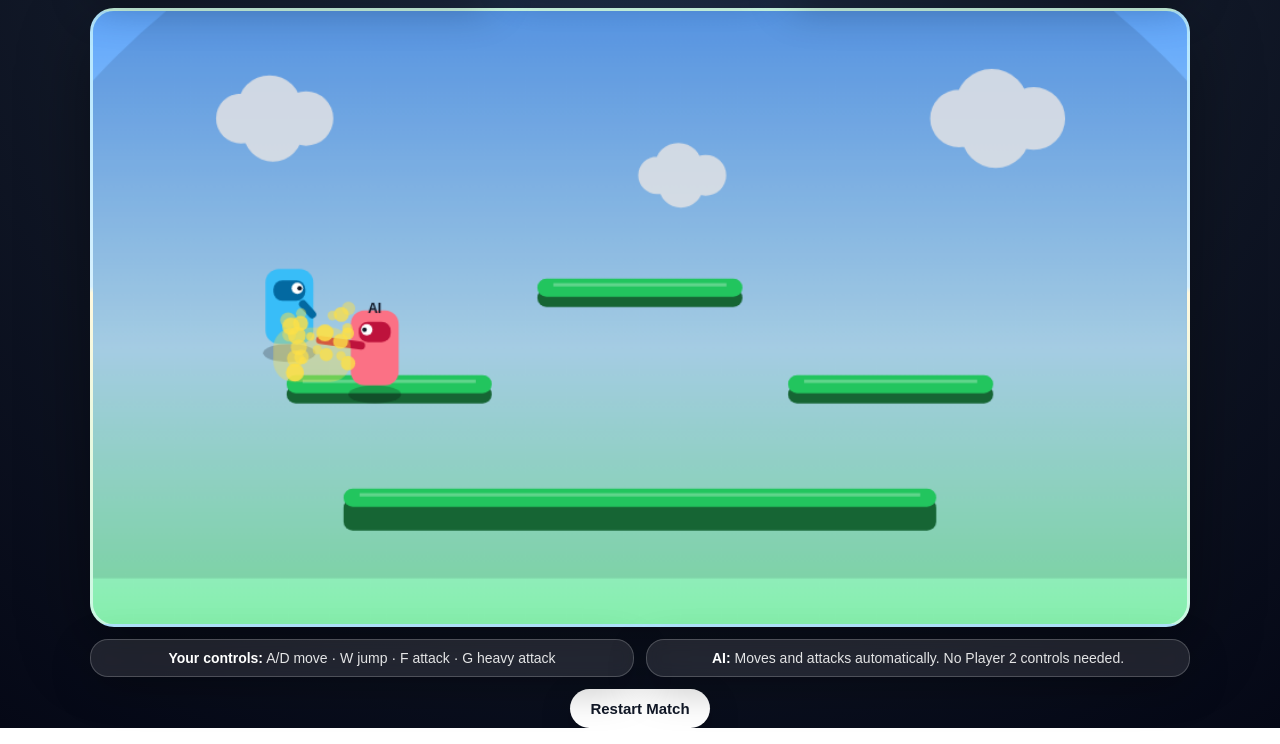
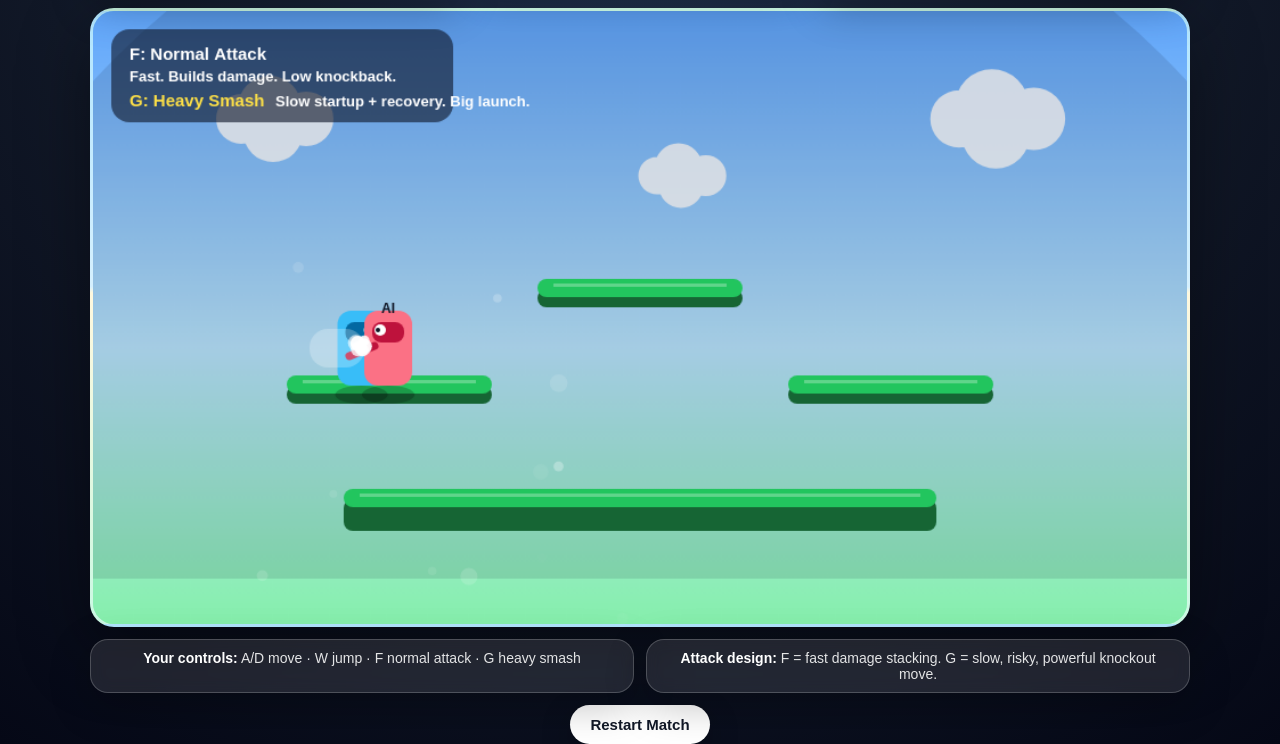
Before and after one commit to runningeggs-creat/test2, a plain HTML site: page index.html in a window 1280 px wide. Shown: the part 154-898 px from the top of the page. Drawn offline with Linux system fonts and the light colour scheme.

Commit message:
Update index.html

```diff
--- a/index.html
+++ b/index.html
@@ -144,7 +144,7 @@
       </div>
 
       <div class="card center-card">
-        Fight the AI. Knock it off the stage.<br />Higher damage = stronger knockback.
+        Normal attack builds damage.<br />Heavy attack has startup risk, but launches hard.
       </div>
 
       <div class="card">
@@ -159,8 +159,8 @@
     <canvas id="game" width="960" height="540"></canvas>
 
     <div class="controls">
-      <div class="card"><b>Your controls:</b> A/D move · W jump · F attack · G heavy attack</div>
-      <div class="card"><b>AI:</b> Moves and attacks automatically. No Player 2 controls needed.</div>
+      <div class="card"><b>Your controls:</b> A/D move · W jump · F normal attack · G heavy smash</div>
+      <div class="card"><b>Attack design:</b> F = fast damage stacking. G = slow, risky, powerful knockout move.</div>
     </div>
 
     <button onclick="resetGame()">Restart Match</button>
@@ -215,12 +215,15 @@
         this.lives = 3;
         this.attackCooldown = 0;
         this.attackTimer = 0;
-        this.heavyTimer = 0;
+        this.heavyStartup = 0;
+        this.heavyActive = 0;
+        this.heavyEndLag = 0;
         this.invincible = 0;
         this.stun = 0;
         this.aiDecisionTimer = 0;
         this.aiMove = 0;
         this.aiWantsJump = false;
+        this.heavyHasHit = false;
       }
 
       respawn() {
@@ -233,6 +236,15 @@
         this.stun = 0;
         this.jumps = 2;
         this.attackCooldown = 35;
+        this.attackTimer = 0;
+        this.heavyStartup = 0;
+        this.heavyActive = 0;
+        this.heavyEndLag = 0;
+        this.heavyHasHit = false;
+      }
+
+      get isBusy() {
+        return this.heavyStartup > 0 || this.heavyActive > 0 || this.heavyEndLag > 0;
       }
 
       update(opponent) {
@@ -240,9 +252,10 @@
 
         if (this.attackCooldown > 0) this.attackCooldown--;
         if (this.attackTimer > 0) this.attackTimer--;
-        if (this.heavyTimer > 0) this.heavyTimer--;
         if (this.invincible > 0) this.invincible--;
         if (this.stun > 0) this.stun--;
+
+        this.updateHeavyState(opponent);
 
         if (this.stun <= 0) {
           if (this.isAI) {
@@ -291,26 +304,53 @@
         }
       }
 
+      updateHeavyState(opponent) {
+        if (this.heavyStartup > 0) {
+          this.heavyStartup--;
+          this.vx *= 0.68;
+          if (this.heavyStartup === 0) {
+            this.heavyActive = 7;
+            this.heavyHasHit = false;
+            burst(this.x + this.w / 2 + this.facing * 35, this.y + 28, '#fde047', 10);
+          }
+        } else if (this.heavyActive > 0) {
+          this.heavyActive--;
+          this.vx *= 0.78;
+          if (!this.heavyHasHit) {
+            this.tryHit(opponent, true);
+          }
+          if (this.heavyActive === 0) {
+            this.heavyEndLag = 28;
+          }
+        } else if (this.heavyEndLag > 0) {
+          this.heavyEndLag--;
+          this.vx *= 0.72;
+        }
+      }
+
       playerControl(opponent) {
-        if (keys['a']) {
+        const canMove = !this.isBusy;
+        const canAct = !this.isBusy;
+
+        if (canMove && keys['a']) {
           this.vx -= 0.85;
           this.facing = -1;
         }
-        if (keys['d']) {
+        if (canMove && keys['d']) {
           this.vx += 0.85;
           this.facing = 1;
         }
 
-        if (keys['w'] && !this.jumpHeld && this.jumps > 0) {
+        if (canMove && keys['w'] && !this.jumpHeld && this.jumps > 0) {
           this.jump();
         }
 
-        if (keys['f'] && !this.attackHeld && this.attackCooldown <= 0) {
-          this.startAttack(opponent, false);
+        if (canAct && keys['f'] && !this.attackHeld && this.attackCooldown <= 0) {
+          this.startNormalAttack(opponent);
         }
 
-        if (keys['g'] && !this.heavyHeld && this.attackCooldown <= 0) {
-          this.startAttack(opponent, true);
+        if (canAct && keys['g'] && !this.heavyHeld && this.attackCooldown <= 0) {
+          this.startHeavyAttack();
         }
 
         this.jumpHeld = keys['w'];
@@ -324,6 +364,8 @@
         const distanceX = opponentCenterX - centerX;
         const absX = Math.abs(distanceX);
         const distanceY = opponent.y - this.y;
+        const canMove = !this.isBusy;
+        const canAct = !this.isBusy;
 
         this.facing = distanceX >= 0 ? 1 : -1;
 
@@ -344,33 +386,37 @@
           } else if (offMainStage && belowStage) {
             this.aiMove = this.x < canvas.width / 2 ? 1 : -1;
             this.aiWantsJump = true;
-          } else if (absX > 75) {
+          } else if (absX > 78) {
             this.aiMove = distanceX > 0 ? 1 : -1;
-            this.aiWantsJump = Math.random() < 0.18 || distanceY < -55;
+            this.aiWantsJump = Math.random() < 0.14 || distanceY < -55;
           } else {
-            this.aiMove = Math.random() < 0.45 ? 0 : -Math.sign(distanceX || 1);
-            this.aiWantsJump = Math.random() < 0.06;
+            this.aiMove = Math.random() < 0.55 ? 0 : -Math.sign(distanceX || 1);
+            this.aiWantsJump = Math.random() < 0.05;
           }
         } else {
           this.aiDecisionTimer--;
         }
 
+        if (canMove) {
           this.vx += this.aiMove * 0.74;
 
           if (this.aiWantsJump && this.jumps > 0) {
             this.jump();
             this.aiWantsJump = false;
           }
+        }
 
         const sameHeightEnough = Math.abs(distanceY) < 80;
-        const closeEnough = absX < 70 && sameHeightEnough;
-        const heavyChance = opponent.damage > 65 ? 0.42 : 0.18;
+        const closeForNormal = absX < 62 && sameHeightEnough;
+        const closeForHeavy = absX < 92 && sameHeightEnough;
+        const opponentHighDamage = opponent.damage >= 75;
+        const opponentNearEdge = opponent.x < 270 || opponent.x > 650;
 
-        if (closeEnough && this.attackCooldown <= 0) {
-          if (Math.random() < heavyChance) {
-            this.startAttack(opponent, true);
-          } else {
-            this.startAttack(opponent, false);
+        if (canAct && this.attackCooldown <= 0) {
+          if (closeForHeavy && opponentHighDamage && opponentNearEdge && Math.random() < 0.28) {
+            this.startHeavyAttack();
+          } else if (closeForNormal && Math.random() < 0.75) {
+            this.startNormalAttack(opponent);
           }
         }
       }
@@ -382,46 +428,73 @@
         burst(this.x + this.w / 2, this.y + this.h, 'white', 7);
       }
 
-      startAttack(opponent, isHeavy) {
-        if (isHeavy) {
-          this.heavyTimer = 18;
-          this.attackCooldown = this.isAI ? 62 : 54;
-        } else {
-          this.attackTimer = 11;
-          this.attackCooldown = this.isAI ? 34 : 26;
+      startNormalAttack(opponent) {
+        this.attackTimer = 10;
+        this.attackCooldown = this.isAI ? 30 : 22;
+        this.tryHit(opponent, false);
       }
 
-        this.tryHit(opponent, isHeavy);
+      startHeavyAttack() {
+        this.heavyStartup = this.isAI ? 28 : 24;
+        this.heavyActive = 0;
+        this.heavyEndLag = 0;
+        this.heavyHasHit = false;
+        this.attackCooldown = this.isAI ? 82 : 74;
+        this.vx *= 0.25;
+        burst(this.x + this.w / 2, this.y + this.h / 2, '#fde047', 6);
       }
 
-      attackBox(isHeavy) {
-        const range = isHeavy ? 68 : 52;
-        const height = isHeavy ? 48 : 36;
+      normalAttackBox() {
         return {
-          x: this.facing === 1 ? this.x + this.w : this.x - range,
-          y: this.y + 15,
-          w: range,
-          h: height
+          x: this.facing === 1 ? this.x + this.w : this.x - 48,
+          y: this.y + 16,
+          w: 48,
+          h: 34
+        };
+      }
+
+      heavyAttackBox() {
+        return {
+          x: this.facing === 1 ? this.x + this.w - 3 : this.x - 82 + 3,
+          y: this.y + 5,
+          w: 82,
+          h: 58
         };
       }
 
       tryHit(opponent, isHeavy) {
-        const box = this.attackBox(isHeavy);
+        const box = isHeavy ? this.heavyAttackBox() : this.normalAttackBox();
         if (opponent.invincible > 0) return;
 
         if (rectsOverlap(box, opponent)) {
-          const damageGain = isHeavy ? 18 : 9;
-          const base = isHeavy ? 8.8 : 5.4;
-          const scaling = opponent.damage * (isHeavy ? 0.074 : 0.047);
+          if (isHeavy) {
+            this.heavyHasHit = true;
             const direction = this.facing;
+            const damageGain = 7;
+            const baseKnockback = 15.5;
+            const scaling = opponent.damage * 0.105;
 
             opponent.damage += damageGain;
-          opponent.vx = direction * (base + scaling);
-          opponent.vy = -(isHeavy ? 8.8 : 6.2) - opponent.damage * 0.012;
-          opponent.stun = isHeavy ? 24 : 13;
-          hitPause = isHeavy ? 8 : 5;
-          screenShake = isHeavy ? 12 : 7;
-          burst(opponent.x + opponent.w / 2, opponent.y + opponent.h / 2, isHeavy ? '#fde047' : '#ffffff', isHeavy ? 23 : 13);
+            opponent.vx = direction * (baseKnockback + scaling);
+            opponent.vy = -7.8 - opponent.damage * 0.012;
+            opponent.stun = 32;
+            hitPause = 12;
+            screenShake = 19;
+            burst(opponent.x + opponent.w / 2, opponent.y + opponent.h / 2, '#fde047', 38);
+          } else {
+            const direction = this.facing;
+            const damageGain = 8;
+            const baseKnockback = 3.4;
+            const scaling = opponent.damage * 0.018;
+
+            opponent.damage += damageGain;
+            opponent.vx = direction * (baseKnockback + scaling);
+            opponent.vy = -4.7;
+            opponent.stun = 11;
+            hitPause = 4;
+            screenShake = 5;
+            burst(opponent.x + opponent.w / 2, opponent.y + opponent.h / 2, '#ffffff', 11);
+          }
         }
       }
 
@@ -436,6 +509,13 @@
         ctx.beginPath();
         ctx.ellipse(0, this.h / 2 + 8, this.w * .55, 8, 0, 0, Math.PI * 2);
         ctx.fill();
+
+        if (this.heavyStartup > 0) {
+          ctx.fillStyle = 'rgba(253,224,71,.35)';
+          ctx.beginPath();
+          ctx.arc(0, 0, 42 + Math.sin(this.heavyStartup * 0.6) * 4, 0, Math.PI * 2);
+          ctx.fill();
+        }
 
         ctx.fillStyle = this.color;
         roundRect(-this.w / 2, -this.h / 2, this.w, this.h, 12);
@@ -456,12 +536,28 @@
         ctx.fill();
 
         ctx.strokeStyle = this.darkColor;
-        ctx.lineWidth = 7;
+        ctx.lineWidth = this.heavyActive > 0 ? 11 : 7;
         ctx.lineCap = 'round';
         ctx.beginPath();
         ctx.moveTo(this.facing * 12, -2);
-        const armReach = this.attackTimer > 0 ? 35 : this.heavyTimer > 0 ? 48 : 20;
-        ctx.lineTo(this.facing * armReach, this.heavyTimer > 0 ? -7 : 7);
+
+        let armReach = 20;
+        let armY = 7;
+        if (this.attackTimer > 0) {
+          armReach = 34;
+          armY = 7;
+        } else if (this.heavyStartup > 0) {
+          armReach = -this.facing * 10;
+          armY = -12;
+        } else if (this.heavyActive > 0) {
+          armReach = 58;
+          armY = -6;
+        } else if (this.heavyEndLag > 0) {
+          armReach = 14;
+          armY = 18;
+        }
+
+        ctx.lineTo(this.facing * armReach, armY);
         ctx.stroke();
 
         if (this.isAI) {
@@ -474,12 +570,37 @@
 
         ctx.restore();
 
-        if (this.attackTimer > 0 || this.heavyTimer > 0) {
-          const isHeavy = this.heavyTimer > 0;
-          const box = this.attackBox(isHeavy);
-          ctx.fillStyle = isHeavy ? 'rgba(253,224,71,.35)' : 'rgba(255,255,255,.28)';
-          roundRect(box.x, box.y, box.w, box.h, 18);
+        if (this.attackTimer > 0) {
+          const box = this.normalAttackBox();
+          ctx.fillStyle = 'rgba(255,255,255,.25)';
+          roundRect(box.x, box.y, box.w, box.h, 16);
           ctx.fill();
+        }
+
+        if (this.heavyActive > 0) {
+          const box = this.heavyAttackBox();
+          ctx.fillStyle = 'rgba(253,224,71,.45)';
+          roundRect(box.x, box.y, box.w, box.h, 20);
+          ctx.fill();
+          ctx.strokeStyle = 'rgba(253,224,71,.9)';
+          ctx.lineWidth = 4;
+          ctx.stroke();
+        }
+
+        if (this.heavyStartup > 0) {
+          ctx.fillStyle = 'rgba(17,24,39,.8)';
+          ctx.font = '900 14px Arial';
+          ctx.textAlign = 'center';
+          ctx.fillText('CHARGING', this.x + this.w / 2, this.y - 12);
+          ctx.textAlign = 'left';
+        }
+
+        if (this.heavyEndLag > 0) {
+          ctx.fillStyle = 'rgba(17,24,39,.75)';
+          ctx.font = '900 13px Arial';
+          ctx.textAlign = 'center';
+          ctx.fillText('RECOVERING', this.x + this.w / 2, this.y - 12);
+          ctx.textAlign = 'left';
         }
       }
     }
@@ -605,6 +726,23 @@
       ctx.textAlign = 'left';
     }
 
+    function drawAttackGuide() {
+      ctx.fillStyle = 'rgba(15,23,42,.62)';
+      roundRect(16, 16, 300, 82, 16);
+      ctx.fill();
+      ctx.fillStyle = 'white';
+      ctx.font = '800 15px Arial';
+      ctx.fillText('F: Normal Attack', 32, 43);
+      ctx.font = '600 13px Arial';
+      ctx.fillText('Fast. Builds damage. Low knockback.', 32, 62);
+      ctx.fillStyle = '#fde047';
+      ctx.font = '800 15px Arial';
+      ctx.fillText('G: Heavy Smash', 32, 84);
+      ctx.fillStyle = 'white';
+      ctx.font = '600 13px Arial';
+      ctx.fillText('Slow startup + recovery. Big launch.', 160, 84);
+    }
+
     function gameLoop() {
       ctx.save();
 
@@ -618,6 +756,7 @@
 
       drawBackground();
       drawPlatforms();
+      drawAttackGuide();
 
       if (hitPause <= 0) {
         player.update(ai);
```
Lines whose indentation alone changed are shown as unchanged.
